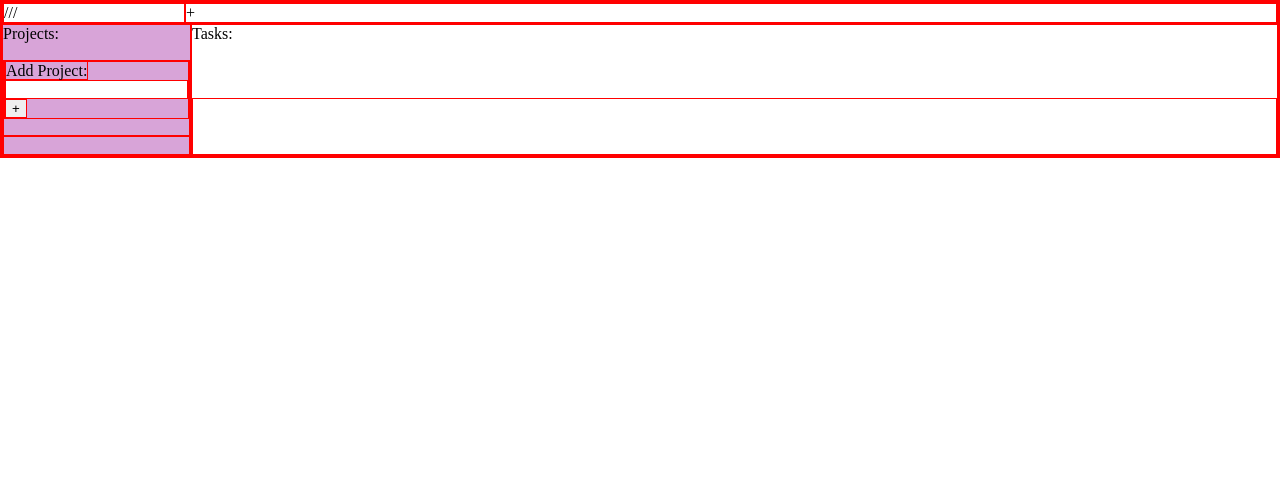
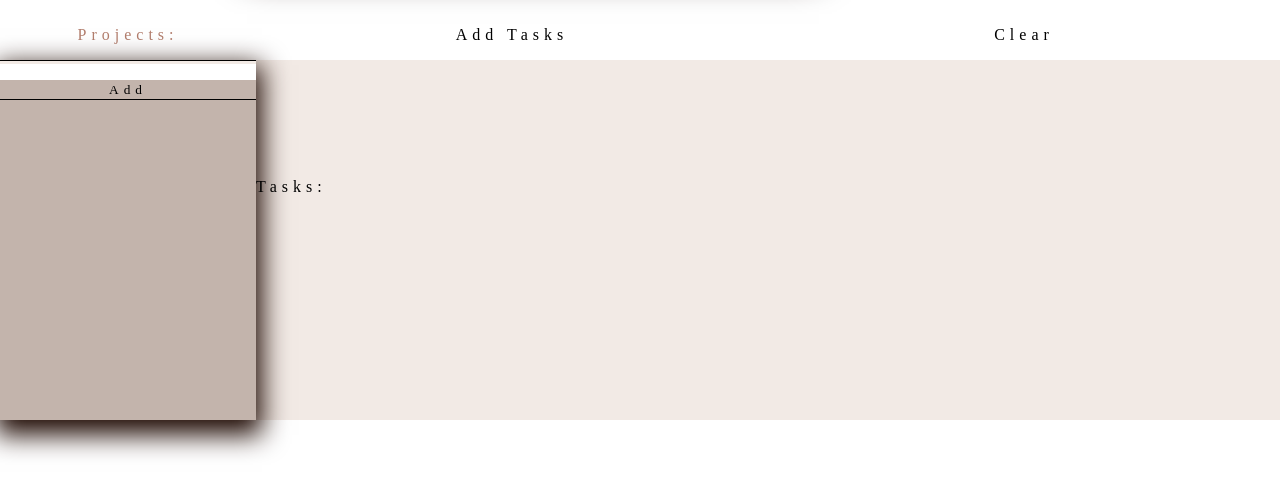
Before and after one commit to LecDoit/ToDoList, a plain HTML site: page index.html in a window 1280 px wide. Drawn offline with Linux system fonts and the light colour scheme.

Commit message:
Front End

```diff
--- a/index.html
+++ b/index.html
@@ -12,15 +12,18 @@
 </head>
 <body>
     <div id="top">
-        <div id="openProjectWindow">///</div>
-        <div id="openTaskWindow" >+</div>
+        <div id="openProjectWindow">Projects:</div>
+
+        <div id="openTaskWindow" >Add Tasks</div>
+        <div id="clear">Clear</div>
     </div>
-    <div id="left" class="vis">Projects:
-        <div>
+    <div id="together">
+        <div id="left" class="vis">
+            <div id="projectform">
                 <form>
-                <label >Add Project:</label>
+                    <label></label>
                     <input id="newProject">
-                <button id="addProjectButton">+</button>
+                    <button id="addProjectButton">Add</button>
                 </form>
             </div>
             <div id="listOfProjects"></div>
@@ -34,12 +37,12 @@
                 </div>
                 <div>
                     <label>Title:</label>
-                    <input id="title" type="text" placeholder="title">
+                    <input id="title" type="text" placeholder="">
                 </div>
 
                 <div>
                     <label>Description:</label>
-                    <input id="desc" type="text" placeholder="description">
+                    <input id="desc" type="text" placeholder="">
                 </div>
 
                 <div>
@@ -57,13 +60,15 @@
                     </select>
                 </div>
                 <div>
+                    <button id="add">Add Task</button>
                     <button>Close</button>
-                    <button id="add">Add Task</button>
+
                 </div>
             </form>
 
         </div>
         <div id="list"></div>
     </div>
+</div>
 </body>
 </html>
--- a/js/localStorageFunc.js
+++ b/js/localStorageFunc.js
@@ -1,3 +1,4 @@
+import { deleteButtonProjectFunction } from './deleteButton.js'
 import * as projectFunction from './projectFunction.js'
 import * as tasksFunction from './taskFunction.js'
 
@@ -11,3 +12,10 @@ let releaseStorage = function(name,array){
 sessionStorage.removeItem('IsThisFirstTime_Log_From_LiveServer')
 
 export {releaseStorage}
+
+
+let clearButton = document.getElementById('clear');
+clearButton.addEventListener('click',function(){
+    localStorage.clear()
+    location.reload()
+})
--- a/js/openNewTaskWindowFunction.js
+++ b/js/openNewTaskWindowFunction.js
@@ -17,8 +17,7 @@ let floatingTaskWinowFunc = (function(){
 
 let floatingProjectWindowFunc = (function(){
     domObj.openProjectWindow.addEventListener('click',function(){
-        console.log('ls has been cleared')
-        localStorage.clear()
+
         if (domObj.floatingProjectWindow.classList == 'vis'){
             domObj.floatingProjectWindow.classList.remove('vis')
             domObj.floatingProjectWindow.classList.add('hid')
--- a/js/projectFunction.js
+++ b/js/projectFunction.js
@@ -35,6 +35,7 @@ let addProject = (function(){
         releaseStorage('projects',generateListOfProjects)
         listOfTasks.genGridFunction
         projectsRefresh()
+        location.reload()
 
 
 
@@ -54,7 +55,7 @@ let projectsRefresh = function(){
 
 
     if (localStorageProjects==null ){
-        console.log("empty LS")
+
     } else{
 
 
@@ -81,10 +82,13 @@ let projectsRefresh = function(){
             projectContainter.appendChild(projectDelButton)
             listOfProjects.appendChild(projectContainter)
 
+
             deleteButtonProjectFunction()
 
         }
+
     }
+
 }
 projectsRefresh()
 
--- a/style.css
+++ b/style.css
@@ -1,6 +1,8 @@
 *{
-    border: 1px solid red;
+    /* border: 1px solid rgb(0, 0, 0); */
     margin: 0;
+    font-family: 'Times New Roman';
+    letter-spacing: 5px;
 
 }
 
@@ -8,31 +10,127 @@ body{
     display: grid;
     grid-template-columns: 1fr 6fr;
     grid-template-rows: 1fr 6fr;
+
 }
 
 #top{
-
+padding-top: 10px;
  display: grid;
- grid-template-columns: 1fr 6fr;
+ /* grid-auto-flow:column; */
+ grid-template-columns: 1fr 2fr 2fr;
 
  grid-row-start: 0;
  grid-row-end: 0;
+ grid-column-start: 1;
+ grid-column-end: 6;
+ height: 50px;
+ align-content: center;
+ justify-content: center;
+ text-align: center;
+ align-items: center;
 
- grid-column-start: 1;
- grid-column-end: 3;
+}
+#openProjectWindow, #clear,#openTaskWindow{
+    display: grid;
+    height: 10vh;
+    text-align: center;
+    align-items: center;
+    transition: 0.5s;
+
 
 
 }
 
+#openProjectWindow:hover, #clear:hover,#openTaskWindow:hover{
+    color: rgb(178 ,125,108);
+
+}
+#openTaskWindow{
+
+}
+
 #left{
+    background-color: rgb(195, 180, 172);
+    display: grid;
+    grid-row-start: 1;
+    grid-row-end: 4;
+    grid-column-start: 1;
+    grid-column-end: 1;
+    box-shadow: 1px 10px 25px 5px   rgb(31, 10, 3);
 
-    background-color: rgb(216, 164, 216);
+
+}
+
+#projectform{
+    border-top: 1px solid black ;
+    display: grid;
+    grid-row-start: 1;
+    grid-row-end: 1;
+
+
+}
+
+#newProject{
+    border: none;
+    width: 100%;
+    padding: 0;
+    border-top:3px solid rgb(242, 234, 229);
+    text-align: center;
+
+
+}
+#newProject:focus{
+
+    outline: none;
+}
+#addProjectButton{
+    border: none;
+    background-color: rgb(195, 180, 172); ;
+    text-align: center;
+    border-bottom: 1px solid black;
+    width: 100%;
+
+
+}
+#listOfProjects{
     display: grid;
     grid-row-start: 2;
+    grid-row-end: 4;
+
+}
+#listOfProjects >div{
+    display: grid;
+    grid-template-columns: 10fr 1fr;
+    border-bottom: 1px solid black;
+}
+.del-project-but{
+    background-color: rgba(223, 188, 169, 0);
+    border: none;
+    font-size: large;
+    display: grid;
+    border-left: 2px solid rgb(178, 125, 108);
+
+}
+#listOfProjects >div >div{
+    text-decoration: none;
+    transform: 0.5s;
+}
+#listOfProjects >div >div:hover{
+    transform: 0.5s;
+    text-decoration: underline;
+
+}
+
+
+#together{
+    background-color: rgb(242, 234, 229);
+
+    display: grid;
+    grid-template-columns: 1fr 4fr;
+    grid-row-start: 2;
     grid-row-end: 2;
-
     grid-column-start: 1;
-    grid-column-end: 1;
+    grid-column-end: 6;
 }
 
 #main{
@@ -48,39 +146,57 @@ body{
 #form {
     width: 550px;
     height: 250px;
+
+    background-color: rgb(234, 227, 226);
     display: grid;
-    background-color: beige;
+    grid-template-columns: 1fr;
+    grid-template-rows: 1fr 1fr 1fr 1fr 1fr 1fr 1fr;
+    border: 1px solid rgb(178, 125, 108);
+}
+#form>div{
+    display: grid;
+    grid-template-columns: 1fr 2fr;
 }
 
 #floating{
-    position:fixed;
-    bottom: 0;
-    right:0;
+    position:absolute;
 
 
+    box-shadow: 1px 10px 35px 10px   rgb(31, 10, 3);
 }
 .hidden{
-    display: none;
+    overflow: hidden;
+
+    transition: top 0.5s;
+    top: -300px;
 
 
 }
 .active{
-    display:grid;
+    overflow:visible;
+    transition: top 0.5s;
+
+    top: 100px;
 
 
 }
 
 .hid{
-    display: none !important;
-
+    overflow:hidden;
+    max-width: 0;
+    transition: max-width 0.5s;
+}
+.vis{
+    overflow:visible;
+    transition: max-width 0.5s;
+    max-width: 100%;
 }
 
-.vis{
-    display: grid;
-}
+
+
+
 .start{
     overflow:hidden;
-
     max-height: 0;
     transition: max-height 0.5s;
 }
@@ -90,7 +206,6 @@ body{
     background-color: bisque;
     transition: max-height 0.5s;
     max-height: 100px;
-
 }
 
 .nieaktyw{
```
Lines whose indentation alone changed are shown as unchanged.
